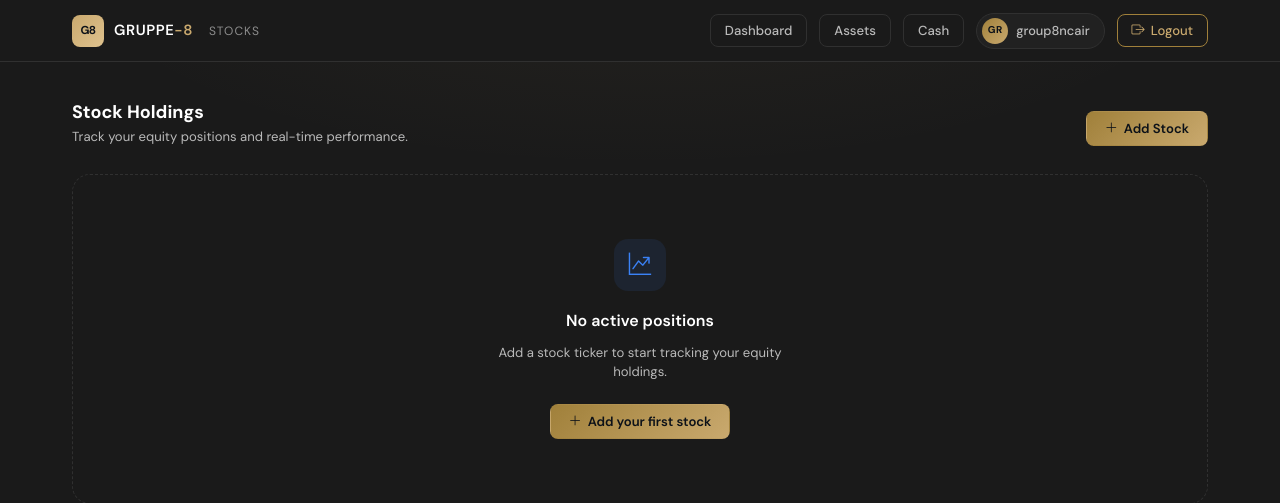
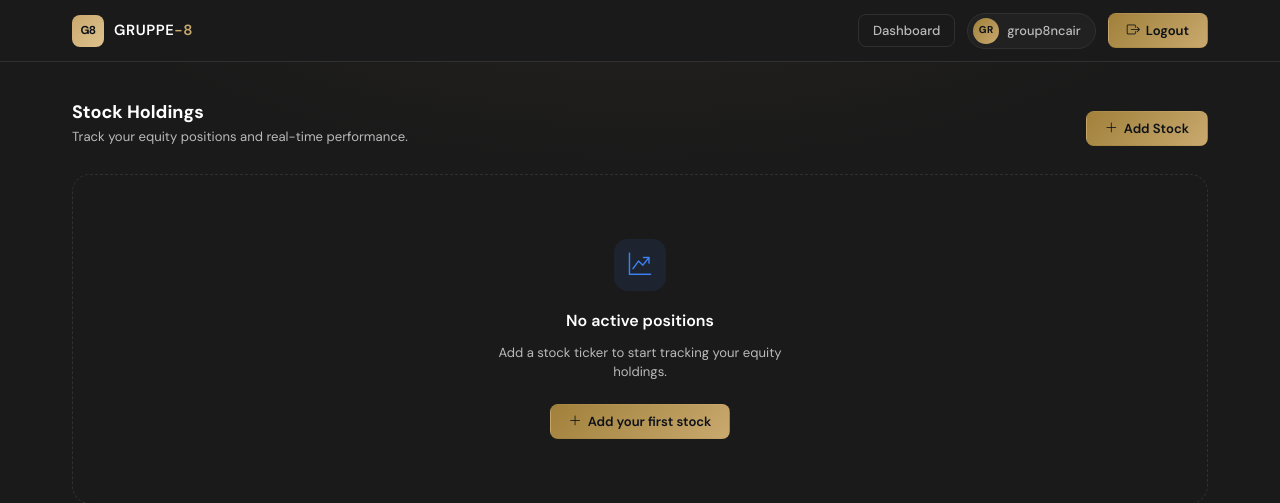
Before and after one commit to The-Venin-Guy/Gruppe-8, a Django app: page /portfolio/stocks/ in a window 1280 px wide. Shown: the top 503 px of the page. Run offline with Django 5.2, Linux system fonts and the light colour scheme; a user stored in the database is signed in; data comes from the database, SQL or seed files in the repository.

Commit message:
stock_list: fixed nav

```diff
--- a/templates/portfolio/stock_list.html
+++ b/templates/portfolio/stock_list.html
@@ -18,17 +18,14 @@
             <a href="/" class="g8-brand">
                 <div class="g8-brand__mark">G8</div>
                 <span class="g8-brand__name">GRUPPE<em>-8</em></span>
-                <span class="g8-brand__sep">STOCKS</span>
             </a>
             <div class="g8-nav-actions">
                 <a href="/dashboard/"        class="btn-g8 btn-g8--ghost">Dashboard</a>
-                <a href="/portfolio/assets/" class="btn-g8 btn-g8--ghost">Assets</a>
-                <a href="/portfolio/cash/"   class="btn-g8 btn-g8--ghost">Cash</a>
                 <div class="g8-user-pill">
                     <div class="g8-user-avatar">{{ user.username|slice:":2" }}</div>
                     <span class="g8-user-name">{{ user.username }}</span>
                 </div>
-                <a href="/users/logout/" class="btn-g8 btn-g8--outline-gold">
+                <a href="/users/logout/" class="btn-g8 btn-g8--gold">
                     <i class="bi bi-box-arrow-right"></i> Logout
                 </a>
             </div>
```
